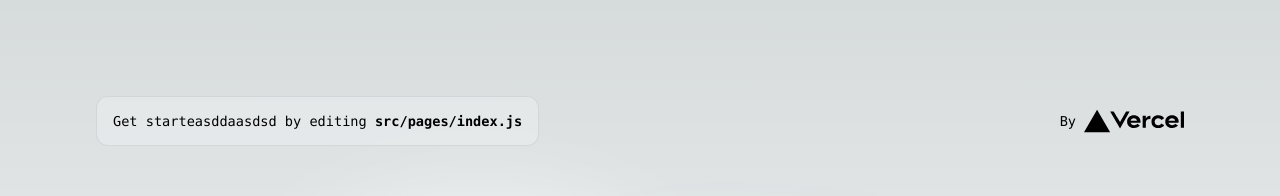
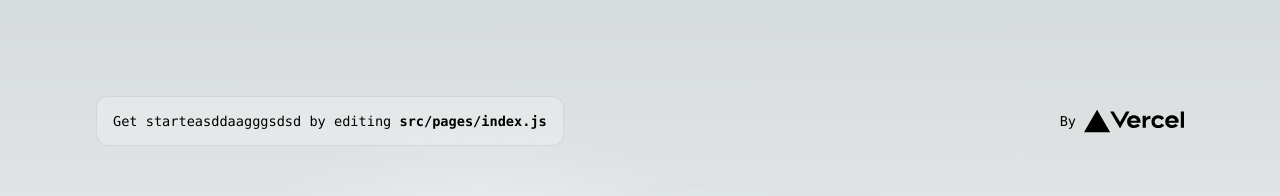
Before and after one commit to kiyj12/SpartaHack, a Next.js app: page / in a window 1280 px wide. Shown: the top 196 px of the page. Built offline with nearby package versions, Linux system fonts and the light colour scheme.

Commit message:
testing;;

```diff
--- a/src/pages/index.js
+++ b/src/pages/index.js
@@ -17,7 +17,7 @@ export default function Home() {
       <main className={styles.main}>
         <div className={styles.description}>
           <p>
-            Get starteasddaasdsd by editing&nbsp;
+            Get starteasddaagggsdsd by editing&nbsp;
             <code className={styles.code}>src/pages/index.js</code>
           </p>
           <div>
```
